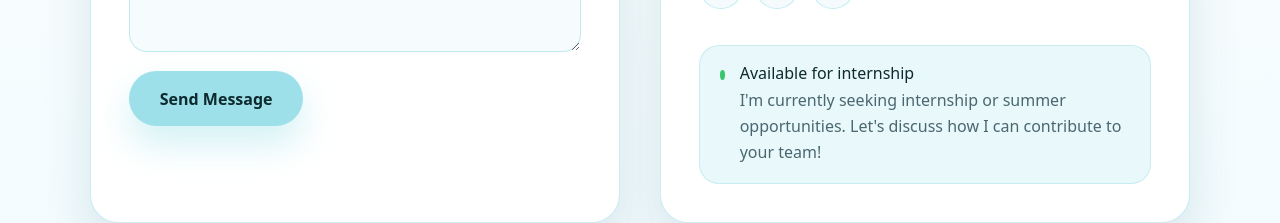
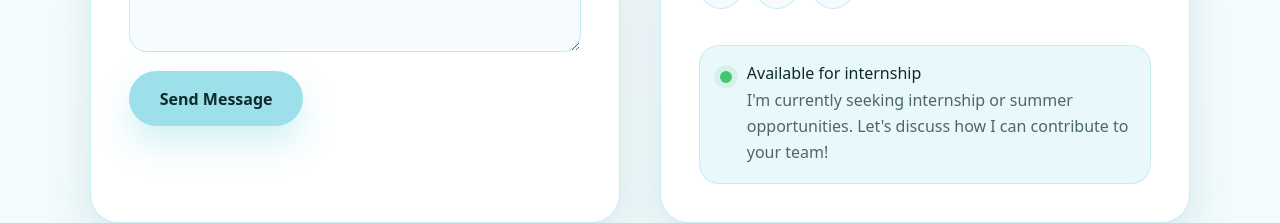
Before and after one commit to Setayesh2332/personal-portfolio-1.0, a React (Vite) app: page / in a window 1280 px wide. Shown: the part 4023-4246 px from the top of the page. Built offline with nearby package versions, Linux system fonts and the light colour scheme; no server answers; a web font is replaced by a local one.

Commit message:
update contact green button

```diff
--- a/src/components/Contact.css
+++ b/src/components/Contact.css
@@ -278,12 +278,15 @@
 }
 
 .availability-dot {
-  width: 10px;
-  height: 10px;
-  border-radius: 50%;
-  background: #39c56d;
-  margin-top: 0.4rem;
+  --availability-blink-color: 57, 197, 109;
+  width: 12px;
+  height: 12px;
+  border-radius: 999px;
+  background: rgb(var(--availability-blink-color));
+  margin-top: 0.45rem;
   display: inline-block;
+  flex-shrink: 0;
+  animation: availability-blink 1.4s ease-in-out infinite;
 }
 
 .availability-card h4 {
@@ -398,7 +401,25 @@ Dark Theme Overrides
 }
 
 .dark-theme .availability-dot {
-  background: #5bd788;
+  --availability-blink-color: 91, 215, 136;
+}
+
+@keyframes availability-blink {
+  0%,
+  100% {
+    opacity: 0.35;
+    box-shadow: 0 0 0 0 rgba(var(--availability-blink-color), 0.35);
+  }
+  50% {
+    opacity: 1;
+    box-shadow: 0 0 0 6px rgba(var(--availability-blink-color), 0.1);
+  }
+}
+
+@media (max-width: 900px) {
+  .contact-container {
+    grid-template-columns: 1fr;
+  }
 }
 
 @media (max-width: 900px) {
```
